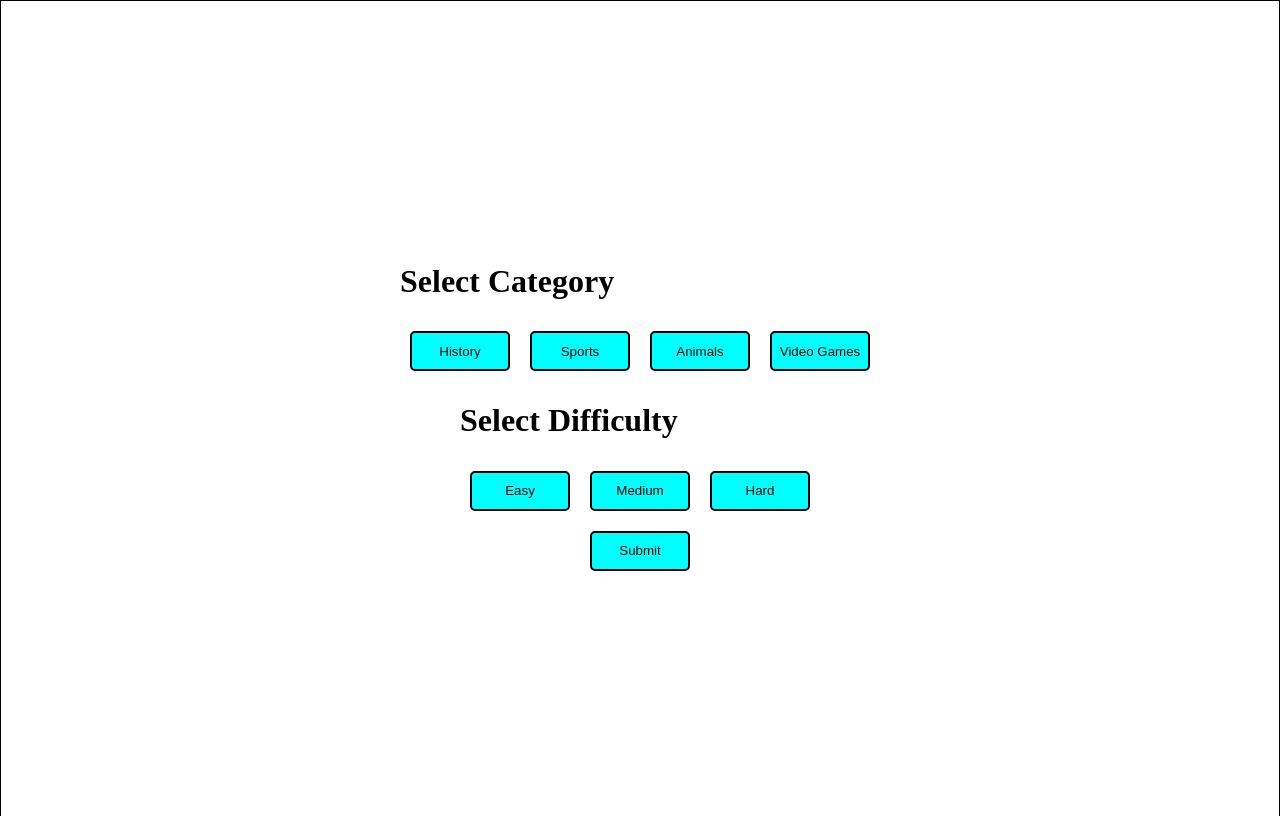
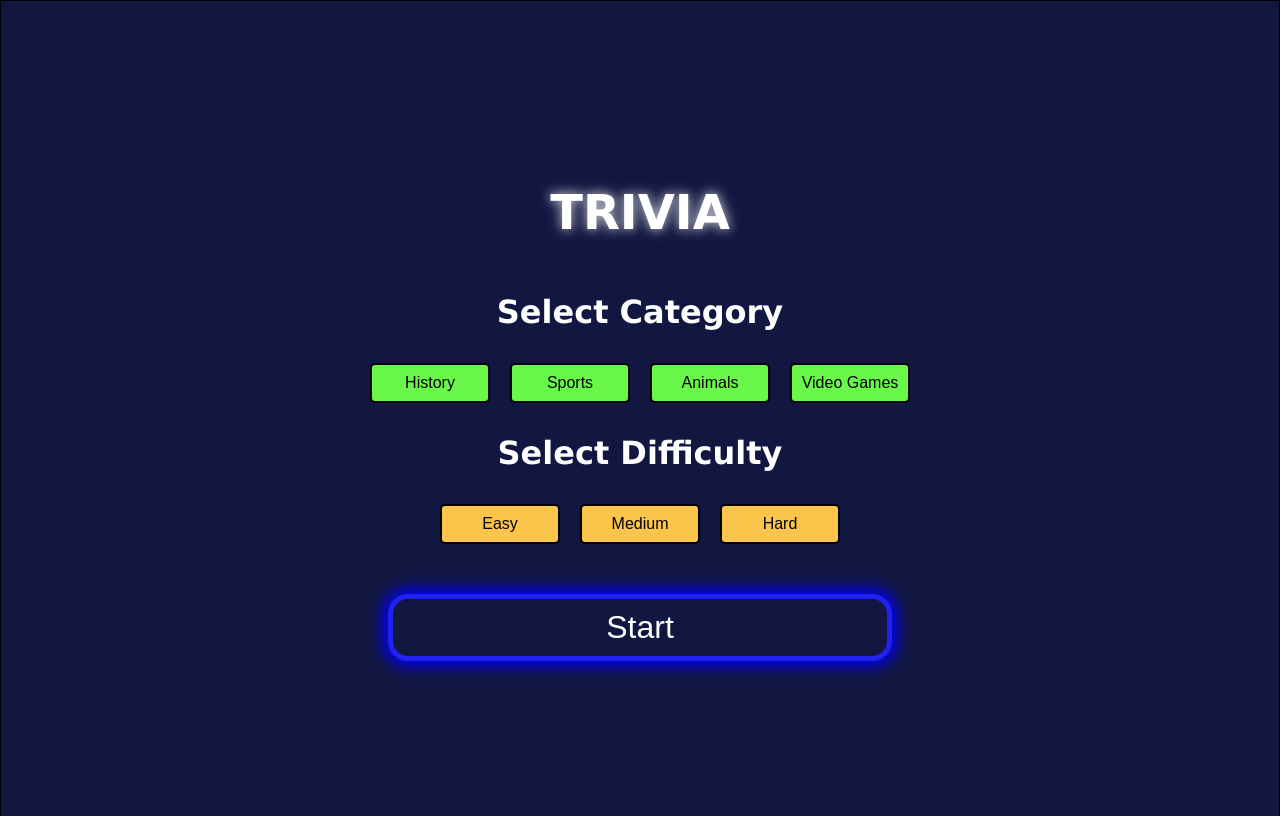
Before and after one commit to Bykerbry/trivia-app, an Angular app: page / in a window 1280 px wide. Built offline with nearby package versions, Linux system fonts and the light colour scheme.

Commit message:
style changes

```diff
--- a/src/app/answers/answers.component.css
+++ b/src/app/answers/answers.component.css
@@ -1,5 +1,32 @@
+.container {
+    text-align: center;
+}
+
 button {
     display: flex;
+    align-items: center;
     width: fit-content;
-    color: red;
+    width: 100vw;
+    font-size: 1.5rem;
+    border: 5px solid rgb(33, 33, 241);
+    border-radius: 20px;
+    padding: 10px;
+    background-color: transparent;
+    color: white;
+    -webkit-box-shadow: 0px 0px 15px 5px blue;
+    box-shadow: 0px 0px 15px 5px blue;
+    margin-bottom: 20px;
+    outline: none;
 }
+
+button span {
+    display: flex;
+    justify-content: center;
+    align-items: center;
+    border-radius: 50%;
+    width: 35px;
+    height: 35px;
+    background-color: brown;
+    margin-right: 20px;
+    background-color: rgb(104, 104, 104);
+}
--- a/src/app/answers/answers.component.html
+++ b/src/app/answers/answers.component.html
@@ -1,6 +1,21 @@
-<div>
-    <button>{{correctAnswers[index]}}</button>
-    <button>{{incorrectAnswers[0][0]}}</button>
-    <button>{{incorrectAnswers[0][1]}}</button>
-    <button>{{incorrectAnswers[0][2]}}</button>
+<div class="container">
+    <button
+    [style.border]="toggle ? 'default' : '5px solid greenyellow'"
+    (click)="toggleBtn()"
+    ><span>A </span> {{correctAnswers[index]}}</button>
+
+    <button
+    [style.border]="toggle ? 'default' : '5px solid red'"
+    (click)="toggleBtn()"
+    ><span>B </span> {{incorrectAnswers[index][0]}}</button>
+
+    <button
+    [style.border]="toggle ? 'default' : '5px solid red'"
+    (click)="toggleBtn()"
+    ><span>C </span> {{incorrectAnswers[index][1]}}</button>
+
+    <button
+    [style.border]="toggle ? 'default' : '5px solid red'"
+    (click)="toggleBtn()"
+    ><span>D </span> {{incorrectAnswers[index][2]}}</button>
 </div>
--- a/src/app/answers/answers.component.ts
+++ b/src/app/answers/answers.component.ts
@@ -9,6 +9,7 @@ import { AppComponent } from '../app.component';
 export class AnswersComponent implements OnInit {
 
   index = 0;
+  toggle = true;
 
   @Input() incorrectAnswers: any;
   @Input() correctAnswers: any;
@@ -20,4 +21,9 @@ export class AnswersComponent implements OnInit {
     console.log(this.incorrectAnswers);
   }
 
+  toggleBtn() {
+    this.toggle = !this.toggle;
+    console.log(this.toggle)
+  }
+
 }
--- a/src/app/home/home.component.css
+++ b/src/app/home/home.component.css
@@ -1,7 +1,7 @@
 body {
     display: flex;
-    justify-content: center;
-   flex-direction: column;
+    flex-direction: column;
+    font-family: 'Lucida Sans', 'Lucida Sans Regular', 'Lucida Grande', 'Lucida Sans Unicode', Geneva, Verdana, sans-serif;
 
 }
 main {
@@ -33,9 +33,45 @@ header {
 }
 button {
     margin: 10px;
-    width: 100px;
+    width: 120px;
     height: 40px;
     border: 2px solid black;
     border-radius: 5px;
     background-color: aqua;
+    font-size: 1rem;
 }
+
+h1 {
+    text-align: center;
+    color: white;
+}
+
+.logo {
+    font-size: 3rem;
+    color: white;
+    text-shadow: 0 0 15px rgba(255,255,255,.5), 0 0 10px rgba(255,255,255,.5);
+}
+
+.cat {
+    background-color: rgb(105,247,74);
+}
+
+
+.dif {
+    background-color: rgb(251,196,74);
+}
+
+.sub {
+    width: 40%;
+    height: fit-content;
+    margin-top: 40px;
+    font-size: 2rem;
+    border: 5px solid rgb(33, 33, 241);
+    border-radius: 20px;
+    padding: 10px;
+    background-color: transparent;
+    color: white;
+    -webkit-box-shadow: 0px 0px 15px 5px blue;
+    box-shadow: 0px 0px 15px 5px blue;
+
+}
--- a/src/app/home/home.component.html
+++ b/src/app/home/home.component.html
@@ -1,21 +1,22 @@
 <body>
   <header *ngIf="quizSetup">
-    <div>
+    <h1 class="logo">TRIVIA</h1>
+    <div class="category">
       <h1>Select Category</h1>
-      <button value="history" (click)="setCategory('23')">History</button>
-      <button value="sports" (click)="setCategory('21')">Sports</button>
-      <button value="animals" (click)="setCategory('27')">Animals</button>
-      <button value="videoGames" (click)="setCategory('15')">
+      <button class="cat" value="history" (click)="setCategory('23')">History</button>
+      <button class="cat" value="sports" (click)="setCategory('21')">Sports</button>
+      <button class="cat" value="animals" (click)="setCategory('27')">Animals</button>
+      <button class="cat" value="videoGames" (click)="setCategory('15')">
         Video Games
       </button>
     </div>
-    <div>
+    <div class="difficulty">
       <h1>Select Difficulty</h1>
-      <button value="easy" (click)="setDifficulty('easy')">Easy</button>
-      <button value="medium" (click)="setDifficulty('medium')">Medium</button>
-      <button value="hard" (click)="setDifficulty('hard')">Hard</button>
+      <button class="dif" value="easy" (click)="setDifficulty('easy')">Easy</button>
+      <button class="dif" value="medium" (click)="setDifficulty('medium')">Medium</button>
+      <button class="dif" value="hard" (click)="setDifficulty('hard')">Hard</button>
     </div>
-    <button (click)="selectCategory(category, difficulty)" (click)="startQuiz()">Submit</button>
+    <button class="sub" (click)="selectCategory(category, difficulty)" (click)="startQuiz()">Start</button>
   </header>
   <main *ngIf="quizReady">
     <question [questions]="questions"></question>
--- a/src/app/question/question.component.css
+++ b/src/app/question/question.component.css
@@ -1,17 +1,5 @@
-.wrapper {
-    display: flex;
-    justify-content: space-around;
-    align-items: center;
+h1 {
+    color: white;
+    margin-bottom: 100px;
+    text-align: center;
 }
-
-.dropdown {
-    padding-right: 20px;
-}
-
-.dropdownMenu {
-    border: 1px solid black;
-    width: fit-content;
-    height: fit-content;
-    font-size: 2rem;
-    font-family: sans-serif;
-}
--- a/src/styles.css
+++ b/src/styles.css
@@ -1 +1,6 @@
 /* You can add global styles to this file, and also import other style files */
+body {
+    background-color: rgb(18,23,65);
+    width: 100vw;
+    height: 100vh;
+}
```
